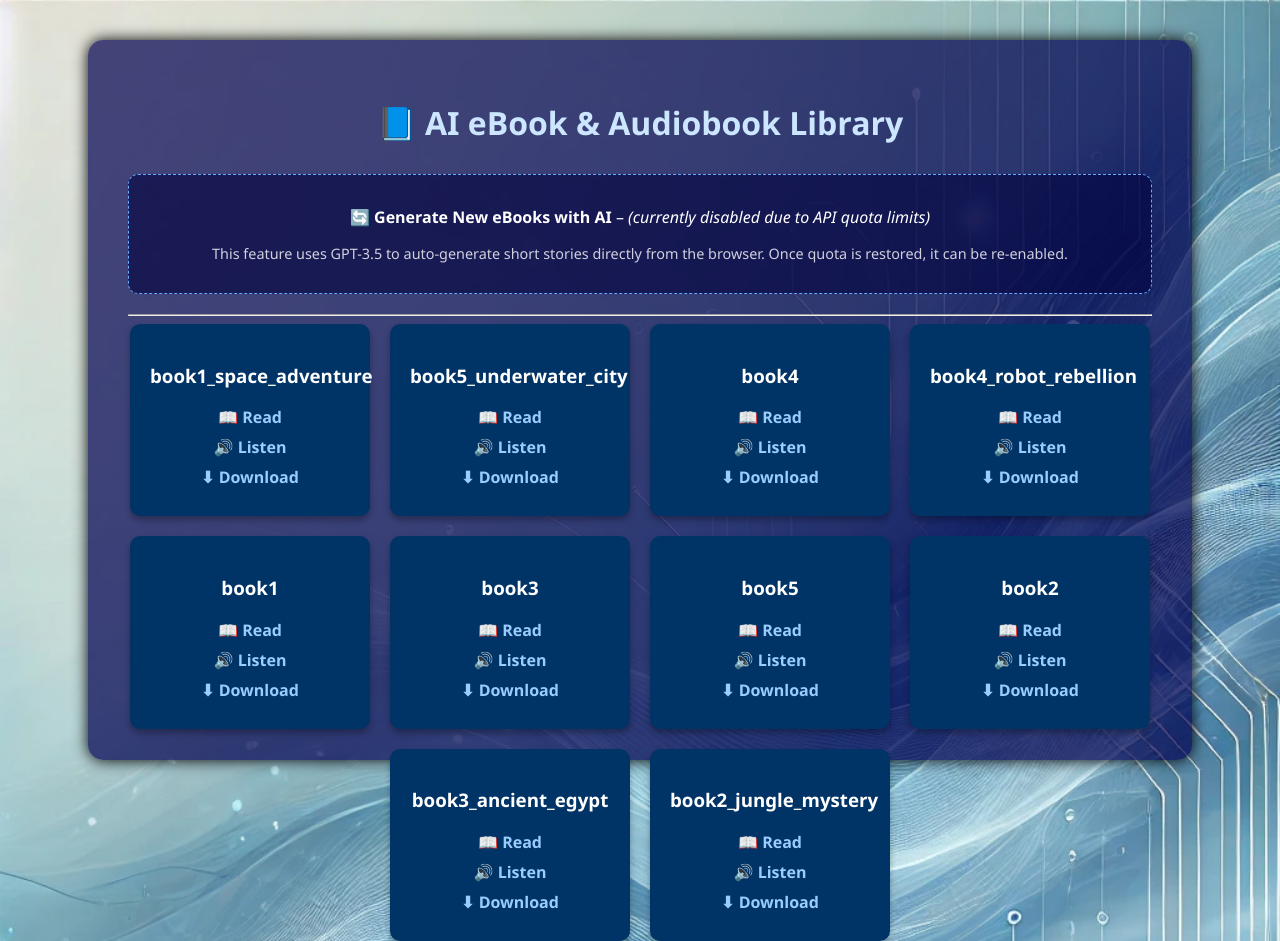
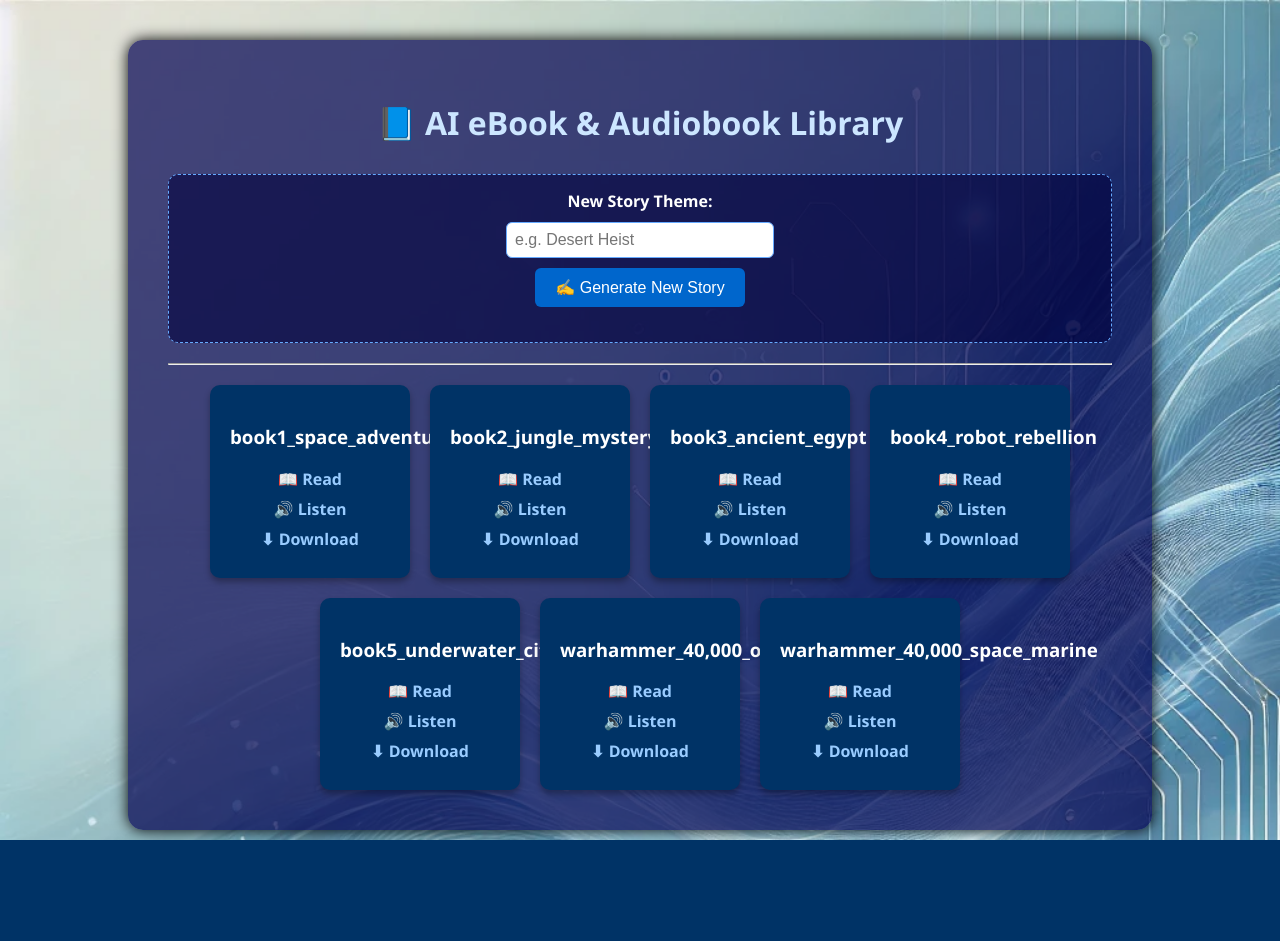
Before and after one commit to broxthemighty/MS587A2_flask_audiobook_website, a Flask app: page / in a window 1280 px wide. After the commit the page ends 840 px from the top, so only its background shows below. Run offline with Flask 3, Linux system fonts and the light colour scheme.

Commit message:
Updated code to dynamically shift the size of the ebook container.

```diff
--- a/app.py
+++ b/app.py
@@ -1,86 +1,128 @@
-# ========================
+# ==================================================
 # Flask Web App: AI eBook & Audiobook Library
-# Author: Refactored for clarity, maintainability, and UX
-# ========================
+# Author: Clean architecture + Gemini integration
+# Refactored: Senior-level structure & practices
+# ==================================================
 
-from flask import Flask, render_template, send_from_directory, request, abort
 import os
+import logging
+from flask import Flask, render_template, send_from_directory, request, abort, redirect, url_for
+from dotenv import load_dotenv
 import pyttsx3
+import google.generativeai as genai
 
-# Flask app initialization
+# Load environment variables (e.g., GEMINI_API_KEY)
+load_dotenv()
+
+# Flask app setup
 app = Flask(__name__)
 
-# Define directories for books and generated audio
+# Directory configuration
 EBOOK_DIR = "ebooks"
 AUDIO_DIR = "static/audio"
+os.makedirs(EBOOK_DIR, exist_ok=True)
+os.makedirs(AUDIO_DIR, exist_ok=True)
 
-# Ensure the audio directory exists
-os.makedirs(AUDIO_DIR, exist_ok=True)
+# Configure logging
+logging.basicConfig(level=logging.INFO, format="%(asctime)s [%(levelname)s] %(message)s")
+
+
+def generate_unique_filename(base: str, extension: str, directory: str) -> str:
+    """
+    Prevents file overwrites by appending a numeric suffix.
+    Example: story.txt → story_1.txt
+    """
+    counter = 0
+    candidate = f"{base}.{extension}"
+    while os.path.exists(os.path.join(directory, candidate)):
+        counter += 1
+        candidate = f"{base}_{counter}.{extension}"
+    return candidate
 
 
 @app.route("/")
 def index():
     """
-    Homepage route:
-    Lists all available eBook files in the ebooks/ directory.
+    Homepage: displays a list of all .txt eBooks in the library.
     """
-    # Filter only .txt files (ignores temp or system files)
-    ebooks = [f for f in os.listdir(EBOOK_DIR) if f.endswith(".txt")]
+    ebooks = sorted(f for f in os.listdir(EBOOK_DIR) if f.endswith(".txt"))
     return render_template("index.html", ebooks=ebooks)
 
 
 @app.route("/read/<filename>")
 def read(filename):
     """
-    Route to render a full page for reading the selected eBook.
-    Styled to match the rest of the app.
+    Displays a single eBook's content in a styled HTML template.
     """
-    try:
-        with open(os.path.join(EBOOK_DIR, filename), "r", encoding="utf-8") as f:
-            content = f.read()
-        return render_template("read_book.html", filename=filename, content=content)
-    except FileNotFoundError:
+    filepath = os.path.join(EBOOK_DIR, filename)
+    if not os.path.isfile(filepath):
         abort(404)
+    with open(filepath, "r", encoding="utf-8") as file:
+        content = file.read()
+    return render_template("read_book.html", filename=filename, content=content)
 
 
 @app.route("/audio/<filename>")
 def audio(filename):
     """
-    Route to generate audio for a book and stream it in-browser.
-    If audio already exists, skip regeneration.
+    Converts an eBook to audio using pyttsx3 and streams it in-browser.
     """
-    # Derive audio filename from text filename
-    audio_file = filename.replace(".txt", ".mp3")
-    audio_path = os.path.join(AUDIO_DIR, audio_file)
+    audio_filename = filename.replace(".txt", ".mp3")
+    audio_path = os.path.join(AUDIO_DIR, audio_filename)
 
-    # Only generate if it doesn't already exist
     if not os.path.exists(audio_path):
-        book_path = os.path.join(EBOOK_DIR, filename)
         try:
-            # Load text content
-            with open(book_path, "r", encoding="utf-8") as f:
-                text = f.read()
-
-            # Initialize TTS engine and export as MP3
+            with open(os.path.join(EBOOK_DIR, filename), "r", encoding="utf-8") as file:
+                text = file.read()
             engine = pyttsx3.init()
             engine.save_to_file(text, audio_path)
             engine.runAndWait()
-
         except Exception as e:
+            logging.error(f"Audio generation failed for {filename}: {e}")
             return f"Error during audio generation: {str(e)}", 500
 
-    # Stream audio via <audio> tag from static folder
-    return render_template("audio_player.html", audio_file=audio_file)
+    return render_template("audio_player.html", audio_file=audio_filename)
 
 
 @app.route("/download/<filename>")
 def download(filename):
     """
-    Route to allow downloading of eBook .txt files directly.
+    Allows users to download the raw .txt version of a book.
     """
     return send_from_directory(EBOOK_DIR, filename, as_attachment=True)
 
 
-# Entry point to run the server in debug mode
+@app.route("/generate", methods=["POST"])
+def generate():
+    """
+    Handles AI story generation using Gemini when the user submits a theme.
+    Saves a new eBook and refreshes the index page.
+    """
+    theme = request.form.get("theme", "").strip()
+    if not theme:
+        return redirect(url_for("index"))
+
+    try:
+        genai.configure(api_key=os.getenv("GEMINI_API_KEY"))
+        model = genai.GenerativeModel("gemini-1.5-flash")
+        prompt = f"Write a creative short story (~500 words) titled '{theme}'. It should be imaginative and suitable for general audiences."
+
+        response = model.generate_content(prompt)
+        story = response.text.strip()
+
+        filename_base = theme.replace(" ", "_").lower()
+        filename = generate_unique_filename(filename_base, "txt", EBOOK_DIR)
+
+        with open(os.path.join(EBOOK_DIR, filename), "w", encoding="utf-8") as file:
+            file.write(story)
+
+        logging.info(f"New story generated and saved: {filename}")
+
+    except Exception as e:
+        logging.exception("Error during AI story generation")
+
+    return redirect(url_for("index"))
+
+
 if __name__ == "__main__":
     app.run(debug=True)
--- a/static/styles.css
+++ b/static/styles.css
@@ -13,12 +13,11 @@ body {
     background-size: cover;
     background-attachment: fixed;
     text-align: center;
-    display: flex;
+    display: block;
     flex-direction: column;
 }
 
 .container {
-    flex: 1;
     padding: 40px;
     background-color: rgba(0, 0, 80, 0.7);
     margin: 40px auto;
@@ -26,6 +25,8 @@ body {
     border-radius: 15px;
     box-shadow: 0 0 15px #000;
     min-height: 60vh;
+    max-width: 1200px;
+    box-sizing: border-box;
 }
 
 h1, h2 {
@@ -38,14 +39,16 @@ h1, h2 {
     flex-wrap: wrap;
     justify-content: center;
     gap: 20px;
+    margin-top: 20px;
 }
 
 .book-card {
     background-color: #003366;
     border-radius: 10px;
     padding: 20px;
-    width: 200px;
+    width: min(200px, 90%);
     box-shadow: 0 4px 6px rgba(0,0,0,0.3);
+    box-sizing: border-box;
 }
 
 .actions a {
@@ -69,6 +72,36 @@ h1, h2 {
     margin-bottom: 20px;
 }
 
+.ai-generator-info form {
+    display: flex;
+    flex-direction: column;
+    align-items: center;
+    gap: 10px;
+    margin-bottom: 20px;
+}
+
+.ai-generator-info input[type="text"] {
+    padding: 8px;
+    width: 250px;
+    border-radius: 6px;
+    border: 1px solid #66aaff;
+    font-size: 1em;
+}
+
+.ai-generator-info button {
+    padding: 10px 20px;
+    background-color: #0066cc;
+    border: none;
+    border-radius: 6px;
+    color: white;
+    font-size: 1em;
+    cursor: pointer;
+}
+
+.ai-generator-info button:hover {
+    background-color: #3399ff;
+}
+
 .back-link {
     color: #99ccff;
     text-decoration: none;
@@ -80,3 +113,26 @@ h1, h2 {
 .back-link:hover {
     color: #ffffff;
 }
+
+.book-content {
+    background-color: rgba(0, 0, 80, 0.6);
+    padding: 20px;
+    border-radius: 10px;
+    text-align: left;
+    word-break: break-word;
+    white-space: pre-wrap;
+    overflow-wrap: break-word;
+    box-shadow: 0 0 12px rgba(0,0,0,0.3);
+    max-height: 60vh;
+    overflow-y: auto;
+    color: #e0f7ff;
+}
+
+.book-content pre {
+    font-family: 'Courier New', monospace;
+    font-size: 1rem;
+    line-height: 1.6;
+    white-space: pre-wrap;
+    word-break: break-word;
+    overflow-wrap: break-word;
+}
--- a/templates/index.html
+++ b/templates/index.html
@@ -10,16 +10,13 @@
     <div class="container">
         <h1>📘 AI eBook & Audiobook Library</h1>
 
-        <!-- Disabled AI generation link with clear explanation -->
+        <!-- Functional AI story generator -->
         <div class="ai-generator-info">
-            <p>
-                🔄 <strong>Generate New eBooks with AI</strong> –
-                <em>(currently disabled due to API quota limits)</em>
-            </p>
-            <p style="font-size: 0.9em; opacity: 0.8;">
-                This feature uses GPT-3.5 to auto-generate short stories directly from the browser.
-                Once quota is restored, it can be re-enabled.
-            </p>
+            <form action="{{ url_for('generate') }}" method="POST">
+                <label for="theme"><strong>New Story Theme:</strong></label>
+                <input type="text" name="theme" id="theme" placeholder="e.g. Desert Heist" required>
+                <button type="submit">✍️ Generate New Story</button>
+            </form>
         </div>
 
         <hr>
```
Also changed, not shown: ebooks/book1.txt (deleted, +0 -11 lines), ebooks/book2.txt (deleted, +0 -7 lines), ebooks/book3.txt (deleted, +0 -7 lines), ebooks/book4.txt (deleted, +0 -9 lines), ebooks/book5.txt (deleted, +0 -9 lines), ebooks/warhammer_40,000_orks.txt (added, +29 -0 lines), ebooks/warhammer_40,000_space_marine.txt (added, +21 -0 lines), generate_ai_ebooks.py (+50 -27 lines), convert_to_audio.py (deleted), 8 other files.
